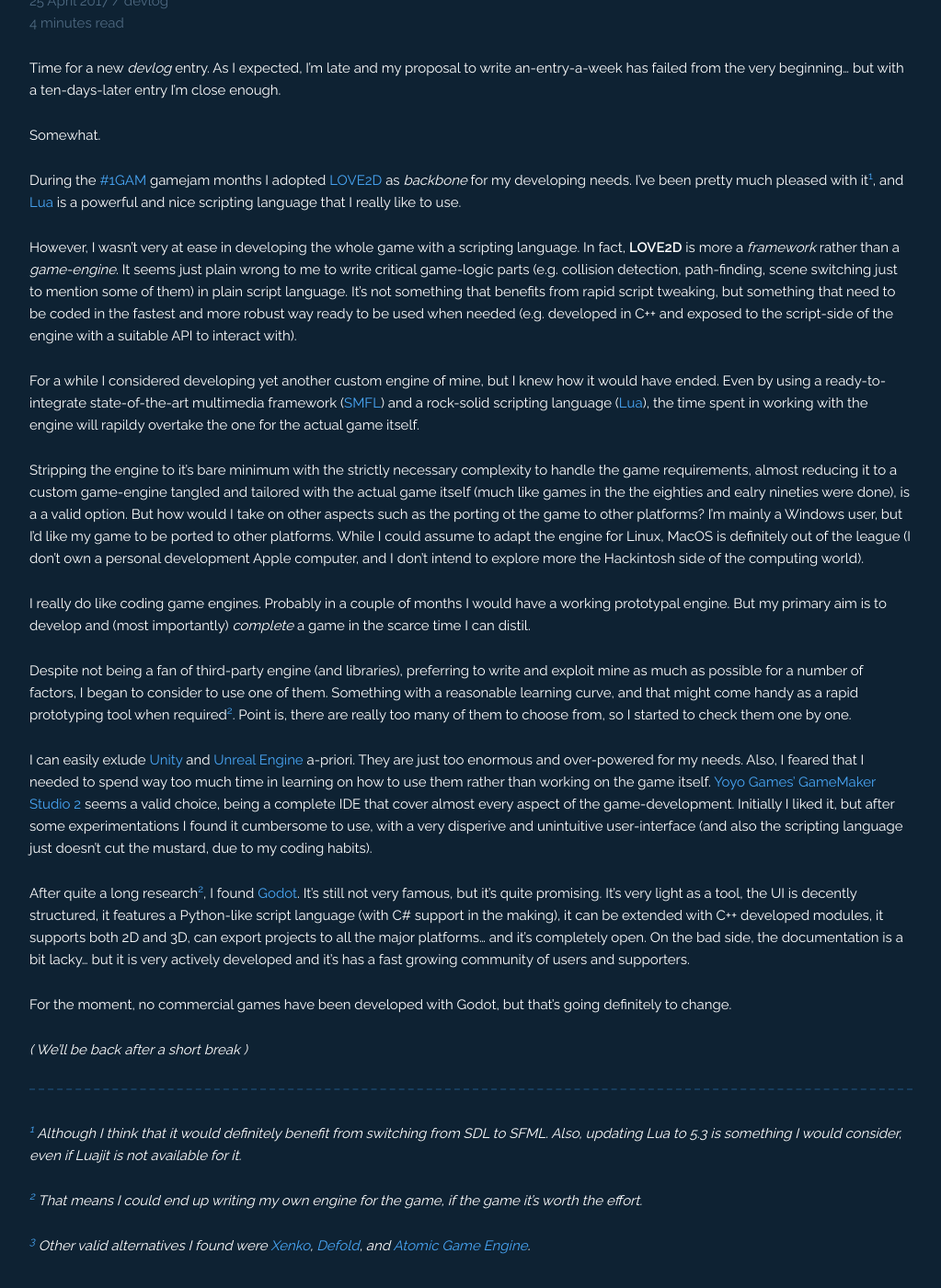
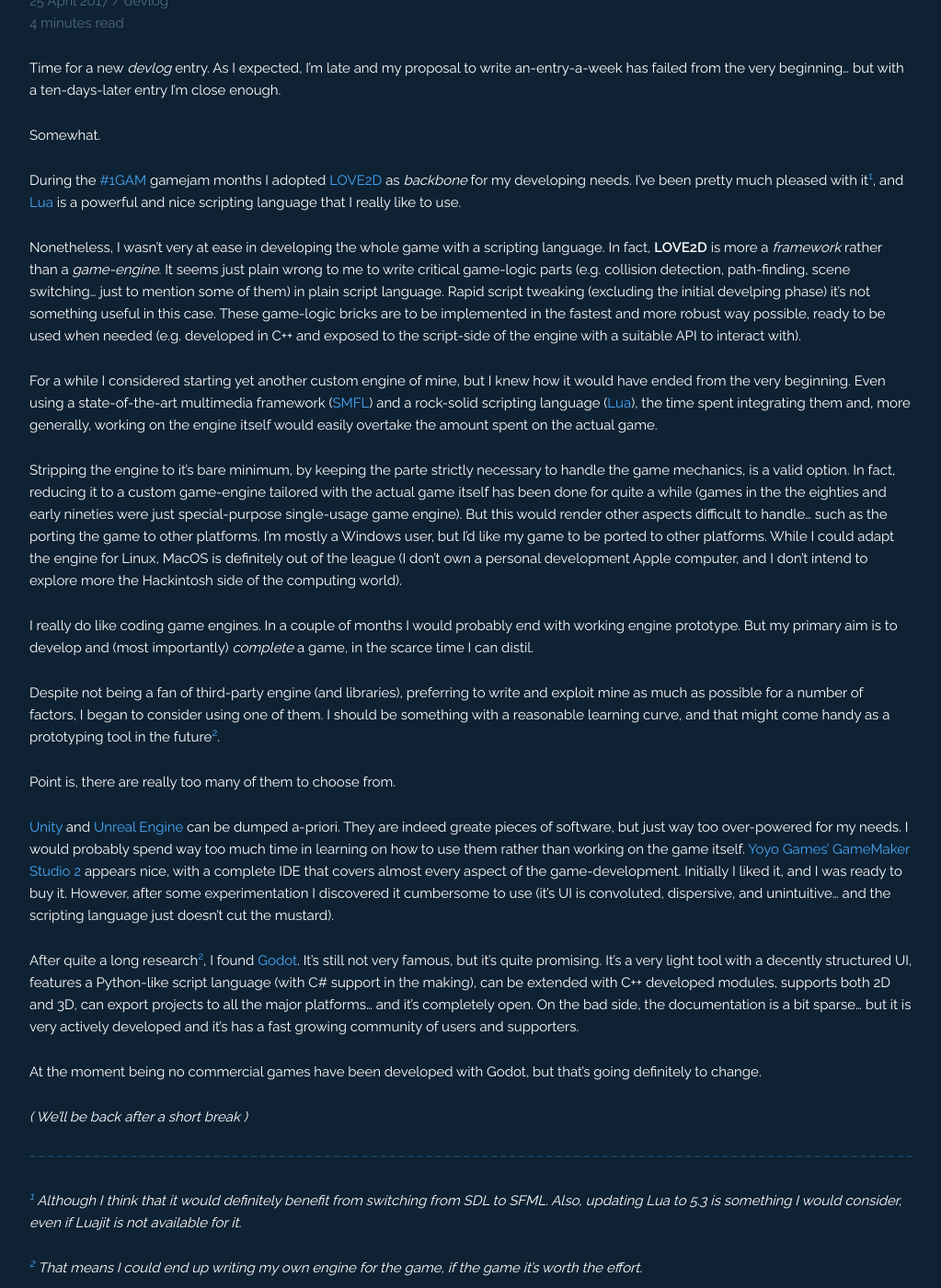
Before and after one commit to MarcoLizza/mode13h.dev, a Jekyll site: the page built from _posts/2017-04-25-devlog-1.md, in a window 1280 px wide and 1400 px high, scrolled down 503 px. Shown: the whole window at 92% size, without its empty margins (128-1151 px from the left). Built offline with Jekyll 4.4.1, drawn with Linux system fonts in a browser that asks for light colours; comment, search, counter and statistics services are not loaded.

Commit message:
Update 2017-04-25-devlog-1.md

```diff
--- a/_posts/2017-04-25-devlog-1.md
+++ b/_posts/2017-04-25-devlog-1.md
@@ -18,21 +18,23 @@
 
 During the [#1GAM](http://onegameamonth.com) gamejam months I adopted [LOVE2D](https://love2d.org/) as *backbone* for my developing needs. I've been pretty much pleased with it<sup>[1](#love2d_note)</sup>, and [Lua](https://lua.org) is a powerful and nice scripting language that I really like to use.
 
-However, I wasn't very at ease in developing the whole game with a scripting language. In fact, **LOVE2D** is more a *framework* rather than a *game-engine*. It seems just plain wrong to me to write critical game-logic parts (e.g. collision detection, path-finding, scene switching just to mention some of them) in plain script language. It's not something that benefits from rapid script tweaking, but something that need to be coded in the fastest and more robust way ready to be used when needed (e.g. developed in C++ and exposed to the script-side of the engine with a suitable API to interact with).
+Nonetheless, I wasn't very at ease in developing the whole game with a scripting language. In fact, **LOVE2D** is more a *framework* rather than a *game-engine*. It seems just plain wrong to me to write critical game-logic parts (e.g. collision detection, path-finding, scene switching... just to mention some of them) in plain script language. Rapid script tweaking (excluding the initial develping phase) it's not something useful in this case. These game-logic bricks are to be implemented in the fastest and more robust way possible, ready to be used when needed (e.g. developed in C++ and exposed to the script-side of the engine with a suitable API to interact with).
 
-For a while I considered developing yet another custom engine of mine, but I knew how it would have ended. Even by using a ready-to-integrate state-of-the-art multimedia framework ([SMFL](https://sfml.org)) and a rock-solid scripting language ([Lua](https://lua.org)), the time spent in working with the engine will rapildy overtake the one for the actual game itself.
+For a while I considered starting yet another custom engine of mine, but I knew how it would have ended from the very beginning. Even using a state-of-the-art multimedia framework ([SMFL](https://sfml.org)) and a rock-solid scripting language ([Lua](https://lua.org)), the time spent integrating them and, more generally, working on the engine itself would easily overtake the amount spent on the actual game.
 
-Stripping the engine to it's bare minimum with the strictly necessary complexity to handle the game requirements, almost reducing it to a custom game-engine tangled and tailored with the actual game itself (much like games in the the eighties and ealry nineties were done), is a a valid option. But how would I take on other aspects such as the porting ot the game to other platforms? I'm mainly a Windows user, but I'd like my game to be ported to other platforms. While I could assume to adapt the engine for Linux, MacOS is definitely out of the league (I don't own a personal development Apple computer, and I don't intend to explore more the Hackintosh side of the computing world).
+Stripping the engine to it's bare minimum, by keeping the parte strictly necessary to handle the game mechanics, is a valid option. In fact, reducing it to a custom game-engine tailored with the actual game itself has been done for quite a while (games in the the eighties and early nineties were just special-purpose single-usage game engine). But this would render other aspects difficult to handle... such as the porting the game to other platforms. I'm mostly a Windows user, but I'd like my game to be ported to other platforms. While I could adapt the engine for Linux, MacOS is definitely out of the league (I don't own a personal development Apple computer, and I don't intend to explore more the Hackintosh side of the computing world).
 
-I really do like coding game engines. Probably in a couple of months I would have a working prototypal engine. But my primary aim is to develop and (most importantly) *complete* a game in the scarce time I can distil.
+I really do like coding game engines. In a couple of months I would probably end with working engine prototype. But my primary aim is to develop and (most importantly) *complete* a game, in the scarce time I can distil.
 
-Despite not being a fan of third-party engine (and libraries), preferring to write and exploit mine as much as possible for a number of factors, I began to consider to use one of them. Something with a reasonable learning curve, and that might come handy as a rapid prototyping tool when required<sup>[2](#in_the_end)</sup>. Point is, there are really too many of them to choose from, so I started to check them one by one.
+Despite not being a fan of third-party engine (and libraries), preferring to write and exploit mine as much as possible for a number of factors, I began to consider using one of them. I should be something with a reasonable learning curve, and that might come handy as a prototyping tool in the future<sup>[2](#in_the_end)</sup>.
 
-I can easily exlude [Unity](https://unity3d.com/) and [Unreal Engine](https://www.unrealengine.com) a-priori. They are just too enormous and over-powered for my needs. Also, I feared that I needed to spend way too much time in learning on how to use them rather than working on the game itself. [Yoyo Games' GameMaker Studio 2](http://www.yoyogames.com/gamemaker) seems a valid choice, being a complete IDE that cover almost every aspect of the game-development. Initially I liked it, but after some experimentations I found it cumbersome to use, with a very disperive and unintuitive user-interface (and also the scripting language just doesn't cut the mustard, due to my coding habits).
+Point is, there are really too many of them to choose from.
 
-After quite a long research<sup>[2](#other_engines)</sup>, I found [Godot](https://godotengine.org). It's still not very famous, but it's quite promising. It's very light as a tool, the UI is decently structured, it features a Python-like script language (with C# support in the making), it can be extended with C++ developed modules, it supports both 2D and 3D, can export projects to all the major platforms... and it's completely open. On the bad side, the documentation is a bit lacky... but it is very actively developed and it's has a fast growing community of users and supporters.
+[Unity](https://unity3d.com/) and [Unreal Engine](https://www.unrealengine.com) can be dumped a-priori. They are indeed greate pieces of software, but just way too over-powered for my needs. I would probably spend way too much time in learning on how to use them rather than working on the game itself. [Yoyo Games' GameMaker Studio 2](http://www.yoyogames.com/gamemaker) appears nice, with a complete IDE that covers almost every aspect of the game-development. Initially I liked it, and I was ready to buy it. However, after some experimentation I discovered it cumbersome to use (it's UI is convoluted, dispersive, and unintuitive... and the scripting language just doesn't cut the mustard).
 
-For the moment, no commercial games have been developed with Godot, but that's going definitely to change.
+After quite a long research<sup>[2](#other_engines)</sup>, I found [Godot](https://godotengine.org). It's still not very famous, but it's quite promising. It's a very light tool with a decently structured UI, features a Python-like script language (with C# support in the making), can be extended with C++ developed modules, supports both 2D and 3D, can export projects to all the major platforms... and it's completely open. On the bad side, the documentation is a bit sparse... but it is very actively developed and it's has a fast growing community of users and supporters.
+
+At the moment being no commercial games have been developed with Godot, but that's going definitely to change.
 
 *( We'll be back after a short break )*
 
```
